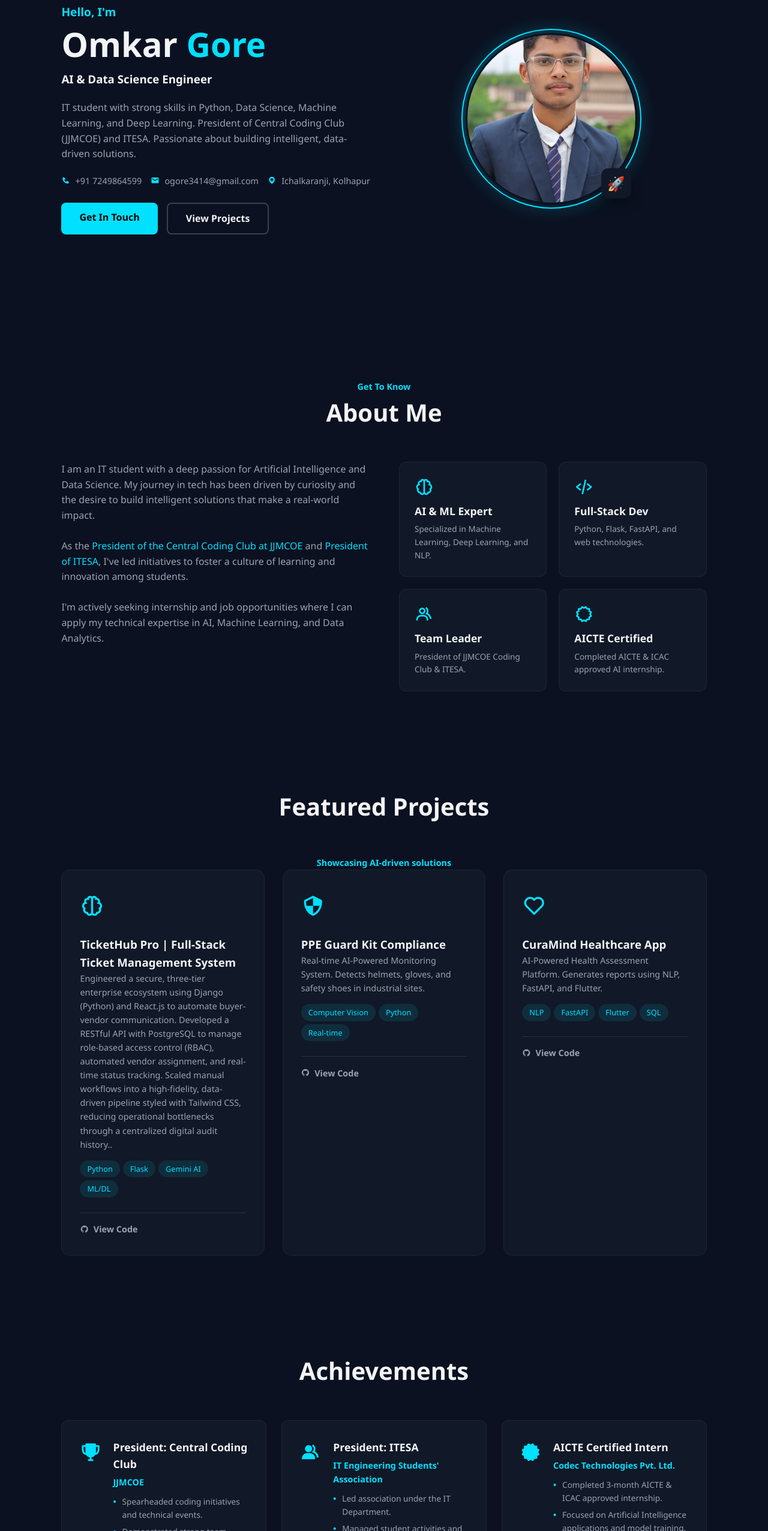
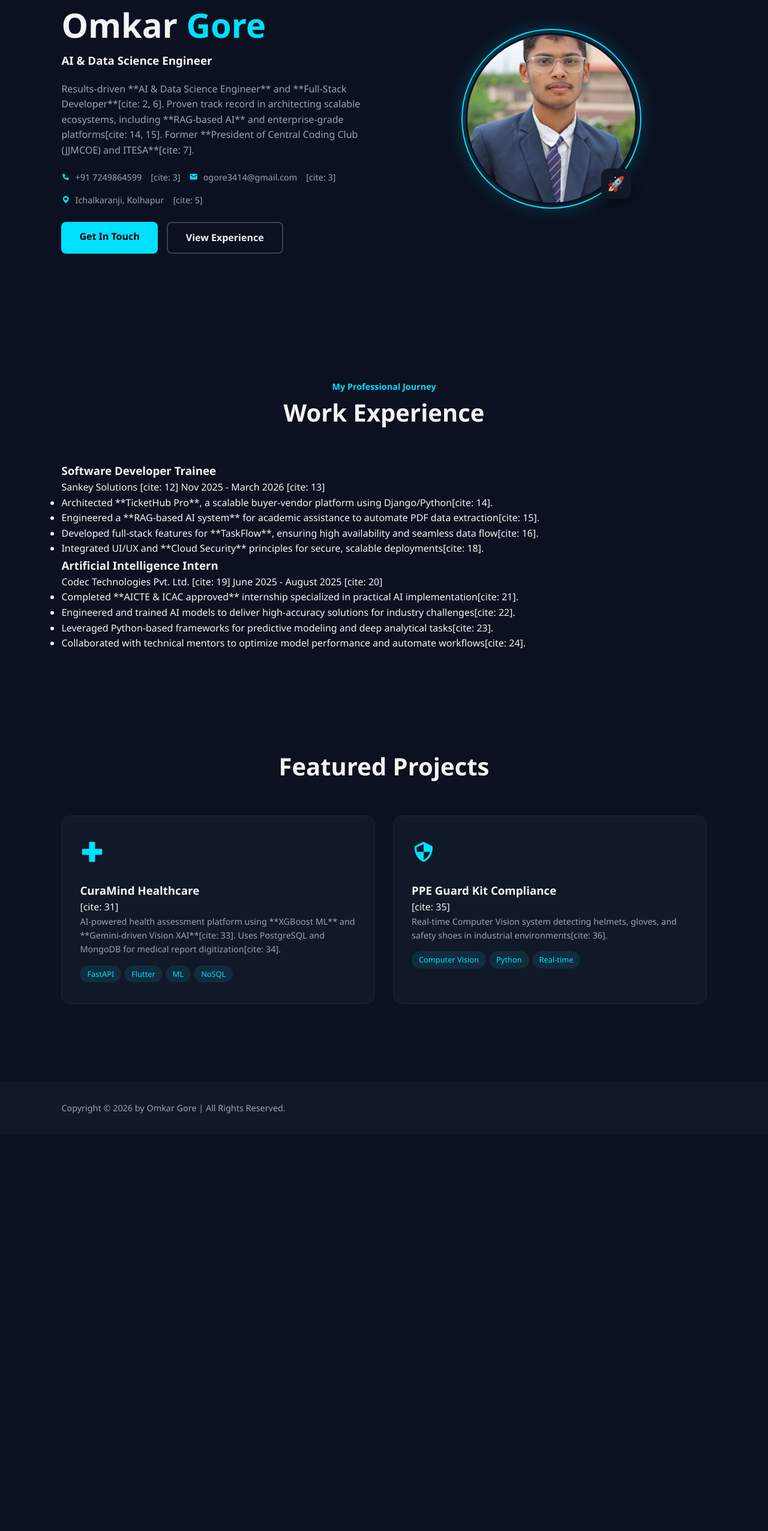
Before and after one commit to Omkar544/my-portfolio, a plain HTML site: page index.html in a window 1280 px wide. Shown: the part 247-2800 px from the top of the page at 60% size. After the commit the page ends 2138 px from the top, so only its background shows below. Drawn offline with nearby package versions, Linux system fonts and the light colour scheme.

Commit message:
Update index.html

```diff
--- a/index.html
+++ b/index.html
@@ -3,7 +3,7 @@
 <head>
     <meta charset="UTF-8">
     <meta name="viewport" content="width=device-width, initial-scale=1.0">
-    <title>Omkar Gore | Portfolio</title>
+    <title>Omkar Gore | AI & Data Science Engineer</title>
     <link rel="stylesheet" href="style.css">
     <link href='https://unpkg.com/boxicons@2.1.4/css/boxicons.min.css' rel='stylesheet'>
 </head>
@@ -11,18 +11,15 @@
 
     <header class="header">
         <a href="#home" class="logo">OG</a>
-
-        <i class='bx bx-menu' id="menu-icon"></i>
-
+        <i class='bx bx-menu' id="menu-icon" aria-label="Toggle Menu"></i>
         <nav class="navbar">
             <a href="#about">About</a>
+            <a href="#experience">Experience</a>
             <a href="#projects">Projects</a>
-            <a href="#achievements">Achievements</a>
             <a href="#contact">Contact</a>
         </nav>
-
         <div class="nav-right">
-            <i class='bx bxs-sun' id="theme-toggle"></i>
+            <i class='bx bxs-sun' id="theme-toggle" aria-label="Toggle Theme"></i>
             <a href="#contact" class="btn-hire">Hire Me</a>
         </div>
     </header>
@@ -32,66 +29,63 @@
             <p class="greeting">Hello, I'm</p>
             <h1>Omkar <span class="highlight">Gore</span></h1>
             <h3 class="typing-text">AI & Data Science Engineer</h3>
-
             <p class="description">
-                IT student with strong skills in Python, Data Science, Machine Learning, and Deep Learning.
-                President of Central Coding Club (JJMCOE) and ITESA.
-                Passionate about building intelligent, data-driven solutions.
+                Results-driven **AI & Data Science Engineer** and **Full-Stack Developer**[cite: 2, 6].
+                Proven track record in architecting scalable ecosystems, including **RAG-based AI** and enterprise-grade platforms[cite: 14, 15].
+                Former **President of Central Coding Club (JJMCOE) and ITESA**[cite: 7].
             </p>
-
             <div class="contact-info-bar">
-                <span><i class='bx bxs-phone'></i> +91 7249864599</span>
-                <span><i class='bx bxs-envelope'></i> ogore3414@gmail.com</span>
-                <span><i class='bx bxs-map'></i> Ichalkaranji, Kolhapur</span>
+                <span><i class='bx bxs-phone'></i> +91 7249864599</span> [cite: 3]
+                <span><i class='bx bxs-envelope'></i> ogore3414@gmail.com</span> [cite: 3]
+                <span><i class='bx bxs-map'></i> Ichalkaranji, Kolhapur</span> [cite: 5]
             </div>
-
             <div class="hero-actions">
                 <a href="#contact" class="btn-primary">Get In Touch</a>
-                <a href="#projects" class="btn-secondary">View Projects</a>
+                <a href="#experience" class="btn-secondary">View Experience</a>
             </div>
         </div>
-
         <div class="hero-image">
             <div class="img-wrapper">
-                <img src="profile.jpg" alt="Omkar Gore">
+                <img src="profile.jpg" alt="Omkar Gore" loading="lazy">
                 <div class="floating-badge">🚀</div>
             </div>
         </div>
     </section>
 
-    <section id="about" class="section">
-        <p class="section-subtitle">Get To Know</p>
-        <h2 class="section-title">About Me</h2>
-
-        <div class="about-container">
-            <div class="about-text">
-                <p>I am an IT student with a deep passion for Artificial Intelligence and Data Science. My journey in tech has been driven by curiosity and the desire to build intelligent solutions that make a real-world impact.</p>
-                <br>
-                <p>As the <span class="highlight">President of the Central Coding Club at JJMCOE</span> and <span class="highlight">President of ITESA</span>, I've led initiatives to foster a culture of learning and innovation among students.</p>
-                <br>
-                <p>I'm actively seeking internship and job opportunities where I can apply my technical expertise in AI, Machine Learning, and Data Analytics.</p>
+    <section id="experience" class="section">
+        <p class="section-subtitle">My Professional Journey</p>
+        <h2 class="section-title">Work Experience</h2>
+        <div class="experience-container">
+            <div class="exp-card">
+                <div class="exp-dot"></div>
+                <div class="exp-content">
+                    <div class="exp-header">
+                        <h3>Software Developer Trainee</h3>
+                        <span class="company">Sankey Solutions</span> [cite: 12]
+                        <span class="date">Nov 2025 - March 2026</span> [cite: 13]
+                    </div>
+                    <ul class="exp-details">
+                        <li>Architected **TicketHub Pro**, a scalable buyer-vendor platform using Django/Python[cite: 14].</li>
+                        <li>Engineered a **RAG-based AI system** for academic assistance to automate PDF data extraction[cite: 15].</li>
+                        <li>Developed full-stack features for **TaskFlow**, ensuring high availability and seamless data flow[cite: 16].</li>
+                        <li>Integrated UI/UX and **Cloud Security** principles for secure, scalable deployments[cite: 18].</li>
+                    </ul>
+                </div>
             </div>
-
-            <div class="about-grid">
-                <div class="grid-card">
-                    <i class='bx bx-brain'></i>
-                    <h3>AI & ML Expert</h3>
-                    <p>Specialized in Machine Learning, Deep Learning, and NLP.</p>
-                </div>
-                <div class="grid-card">
-                    <i class='bx bx-code-alt'></i>
-                    <h3>Full-Stack Dev</h3>
-                    <p>Python, Flask, FastAPI, and web technologies.</p>
-                </div>
-                <div class="grid-card">
-                    <i class='bx bx-group'></i>
-                    <h3>Team Leader</h3>
-                    <p>President of JJMCOE Coding Club & ITESA.</p>
-                </div>
-                <div class="grid-card">
-                    <i class='bx bx-certification'></i>
-                    <h3>AICTE Certified</h3>
-                    <p>Completed AICTE & ICAC approved AI internship.</p>
+            <div class="exp-card">
+                <div class="exp-dot"></div>
+                <div class="exp-content">
+                    <div class="exp-header">
+                        <h3>Artificial Intelligence Intern</h3>
+                        <span class="company">Codec Technologies Pvt. Ltd.</span> [cite: 19]
+                        <span class="date">June 2025 - August 2025</span> [cite: 20]
+                    </div>
+                    <ul class="exp-details">
+                        <li>Completed **AICTE & ICAC approved** internship specialized in practical AI implementation[cite: 21].</li>
+                        <li>Engineered and trained AI models to deliver high-accuracy solutions for industry challenges[cite: 22].</li>
+                        <li>Leveraged Python-based frameworks for predictive modeling and deep analytical tasks[cite: 23].</li>
+                        <li>Collaborated with technical mentors to optimize model performance and automate workflows[cite: 24].</li>
+                    </ul>
                 </div>
             </div>
         </div>
@@ -99,149 +93,19 @@
 
     <section id="projects" class="section">
         <h2 class="section-title">Featured Projects</h2>
-        <p class="section-subtitle">Showcasing AI-driven solutions</p>
-
         <div class="projects-grid">
             <div class="project-card">
-                <div class="card-icon"><i class='bx bx-brain'></i></div>
-                <h3>TicketHub Pro | Full-Stack Ticket Management System</h3>
-                <p class="proj-desc">Engineered a secure, three-tier enterprise ecosystem using Django (Python) and React.js to automate buyer-vendor communication. Developed a RESTful API with PostgreSQL to manage role-based access control (RBAC), automated vendor assignment, and real-time status tracking. Scaled manual workflows into a high-fidelity, data-driven pipeline styled with Tailwind CSS, reducing operational bottlenecks through a centralized digital audit history..</p>
-                <div class="tags">
-                    <span>Python</span><span>Flask</span><span>Gemini AI</span><span>ML/DL</span>
-                </div>
-                <div class="card-links">
-                    <a href="https://github.com/Omkar544/buyer-vendor-ticket-hub.git" target="_blank">
-                        <i class='bx bxl-github'></i> View Code
-                    </a>
-                </div>
+                <div class="card-icon"><i class='bx bx-plus-medical'></i></div>
+                <h3>CuraMind Healthcare</h3> [cite: 31]
+                <p class="proj-desc">AI-powered health assessment platform using **XGBoost ML** and **Gemini-driven Vision XAI**[cite: 33]. Uses PostgreSQL and MongoDB for medical report digitization[cite: 34].</p>
+                <div class="tags"><span>FastAPI</span><span>Flutter</span><span>ML</span><span>NoSQL</span></div>
             </div>
-
             <div class="project-card">
                 <div class="card-icon"><i class='bx bx-shield-quarter'></i></div>
-                <h3>PPE Guard Kit Compliance</h3>
-                <p class="proj-desc">Real-time AI-Powered Monitoring System. Detects helmets, gloves, and safety shoes in industrial sites.</p>
-                <div class="tags">
-                    <span>Computer Vision</span><span>Python</span><span>Real-time</span>
-                </div>
-                <div class="card-links">
-                    <a href="https://github.com/Omkar544/PPEGuard_Detection_AI.git" target="_blank">
-                        <i class='bx bxl-github'></i> View Code
-                    </a>
-                </div>
+                <h3>PPE Guard Kit Compliance</h3> [cite: 35]
+                <p class="proj-desc">Real-time Computer Vision system detecting helmets, gloves, and safety shoes in industrial environments[cite: 36].</p>
+                <div class="tags"><span>Computer Vision</span><span>Python</span><span>Real-time</span></div>
             </div>
-
-            <div class="project-card">
-                <div class="card-icon"><i class='bx bx-heart'></i></div>
-                <h3>CuraMind Healthcare App</h3>
-                <p class="proj-desc">AI-Powered Health Assessment Platform. Generates reports using NLP, FastAPI, and Flutter.</p>
-                <div class="tags">
-                    <span>NLP</span><span>FastAPI</span><span>Flutter</span><span>SQL</span>
-                </div>
-                <div class="card-links">
-                    <a href="https://github.com/Omkar544/CuraMind.git" target="_blank">
-                        <i class='bx bxl-github'></i> View Code
-                    </a>
-                </div>
-            </div>
-        </div>
-    </section>
-
-    <section id="achievements" class="section">
-        <h2 class="section-title">Achievements</h2>
-        <div class="achievements-container">
-             <div class="achieve-box">
-                <i class='bx bxs-trophy'></i>
-                <div class="achieve-text">
-                    <h4>President: Central Coding Club</h4>
-                    <p class="org-name">JJMCOE</p>
-                    <ul class="achieve-details">
-                        <li>Spearheaded coding initiatives and technical events.</li>
-                        <li>Demonstrated strong team leadership and management skills.</li>
-                    </ul>
-                </div>
-             </div>
-
-             <div class="achieve-box">
-                <i class='bx bxs-group'></i>
-                <div class="achieve-text">
-                    <h4>President: ITESA</h4>
-                    <p class="org-name">IT Engineering Students' Association</p>
-                    <ul class="achieve-details">
-                        <li>Led association under the IT Department.</li>
-                        <li>Managed student activities and departmental coordination.</li>
-                    </ul>
-                </div>
-             </div>
-
-             <div class="achieve-box">
-                <i class='bx bxs-certification'></i>
-                <div class="achieve-text">
-                    <h4>AICTE Certified Intern</h4>
-                    <p class="org-name">Codec Technologies Pvt. Ltd.</p>
-                    <ul class="achieve-details">
-                        <li>Completed 3-month AICTE & ICAC approved internship.</li>
-                        <li>Focused on Artificial Intelligence applications and model training.</li>
-                    </ul>
-                </div>
-             </div>
-        </div>
-    </section>
-
-    <section id="contact" class="section">
-        <h2 class="section-title">Contact & Socials</h2>
-
-        <div class="contact-wrapper">
-            <div class="contact-left">
-                <h3>Let's Connect!</h3>
-                <p>I'm open to internship opportunities, freelance projects, and full-time positions. Feel free to reach out via any platform.</p>
-
-                <div class="info-item">
-                    <i class='bx bxs-envelope'></i>
-                    <div>
-                        <span>Email</span>
-                        <p>ogore3414@gmail.com</p>
-                    </div>
-                </div>
-                <div class="info-item">
-                    <i class='bx bxs-map'></i>
-                    <div>
-                        <span>Location</span>
-                        <p>Ichalkaranji, Kolhapur</p>
-                    </div>
-                </div>
-
-                <h4 class="social-title">Find me on:</h4>
-                <div class="social-media-grid">
-                    <a href="https://www.linkedin.com/in/omkar-gore-554a081bb/" target="_blank" class="social-btn linkedin">
-                        <i class='bx bxl-linkedin'></i> <span>LinkedIn</span>
-                    </a>
-                    <a href="https://github.com/Omkar544" target="_blank" class="social-btn github">
-                        <i class='bx bxl-github'></i> <span>GitHub</span>
-                    </a>
-                    <a href="https://www.instagram.com/omi_harry_544/?hl=en" target="_blank" class="social-btn instagram">
-                        <i class='bx bxl-instagram'></i> <span>Instagram</span>
-                    </a>
-                    <a href="https://wa.me/917249864599" target="_blank" class="social-btn whatsapp">
-                        <i class='bx bxl-whatsapp'></i> <span>WhatsApp</span>
-                    </a>
-                </div>
-            </div>
-
-            <form class="contact-form">
-                <div class="input-group">
-                    <label>Your Name</label>
-                    <input type="text" placeholder="John Doe" required>
-                </div>
-                <div class="input-group">
-                    <label>Your Email</label>
-                    <input type="email" placeholder="john@example.com" required>
-                </div>
-                <div class="input-group">
-                    <label>Your Message</label>
-                    <textarea rows="4" placeholder="Hello, I'd like to discuss..." required></textarea>
-                </div>
-                <button type="submit" class="btn-primary">Send Message</button>
-            </form>
         </div>
     </section>
 
@@ -249,9 +113,6 @@
         <div class="footer-text">
             <p>Copyright &copy; 2026 by Omkar Gore | All Rights Reserved.</p>
         </div>
-        <div class="footer-iconTop">
-            <a href="#home"><i class='bx bx-up-arrow-alt'></i></a>
-        </div>
     </footer>
 
     <script src="script.js"></script>
```
